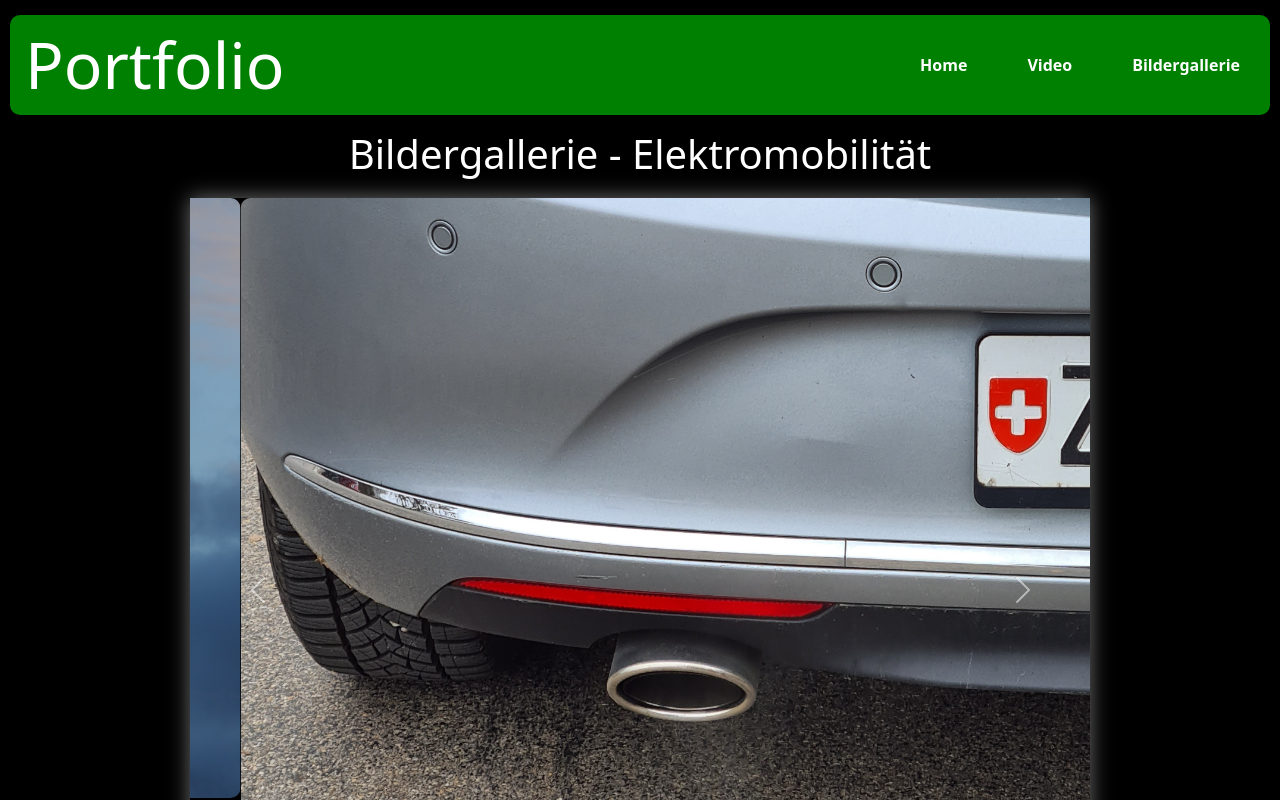
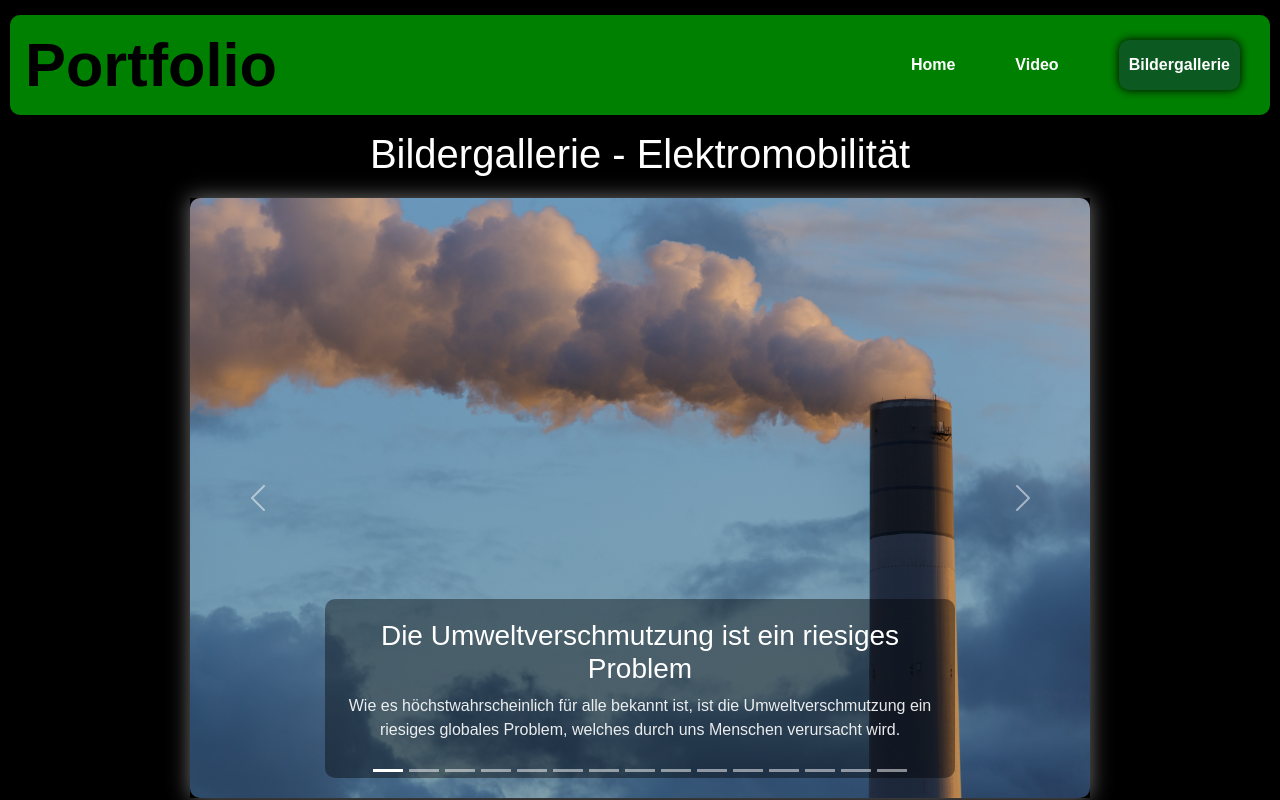
Before and after one commit to LeandroCarvalho200409/m152_portfolio, a React (Create React App) app: page /gallerie in a window 1280 px wide. Shown: the top 800 px of the page. Built offline with nearby package versions, Linux system fonts and the light colour scheme.

Commit message:
Design ein wenig angepasst und Texte bearbeitet.

```diff
--- a/src/App.js
+++ b/src/App.js
@@ -1,19 +1,24 @@
 import React, { useState, useRef, useEffect } from "react";
-import { BrowserRouter, Routes, Route, Link } from "react-router-dom";
+import { BrowserRouter, Routes, Route, NavLink } from "react-router-dom";
 import Video from './Video';
 import Bildergallerie from './Bildegallerie';
 import Home from "./Home";
 import './index.css'
 
 function App() {
+
+  let activeClassName = "activeLink";
+
   return (
     <BrowserRouter>
       <nav>
-        <h1 className="title">Portfolio</h1>
+        <div className="titleContainer">
+          <h1 className="title"><p>Portfolio</p></h1>
+        </div>
         <div className="linkContainer">
-          <Link className="link" to="/"><p className="linkText">Home</p></Link>
-          <Link className="link" to="video"><p className="linkText">Video</p></Link>
-          <Link className="link" to="gallerie"><p className="linkText">Bildergallerie</p></Link>
+          <NavLink className="link" to="/"> <p className="linkText">Home</p> </NavLink>
+          <NavLink className="link" to="video"><p className="linkText">Video</p></NavLink>
+          <NavLink className="link" to="gallerie"><p className="linkText">Bildergallerie</p></NavLink>
         </div>
       </nav>
       <Routes>
--- a/src/Slideshow.js
+++ b/src/Slideshow.js
@@ -6,7 +6,7 @@ import './slideshow.css'
 function Slideshow() {
     return (
         <div className='slideshowContainer'>
-            <Carousel>
+            <Carousel interval={10000}>
                 <Carousel.Item>
                     <img
                         className="d-block w-100"
@@ -30,8 +30,8 @@ function Slideshow() {
                     />
 
                     <Carousel.Caption>
-                        <h3>Second slide label</h3>
-                        <p>Lorem ipsum dolor sit amet, consectetur adipiscing elit.</p>
+                        <h3>Fahrzeuge, welche fossile Kraftstoffe verbrennen sind eines der grössten Verschmutzer</h3>
+                        <p>Eines der grössten CO2-Verursacher sind die Fahrzeuge, welche durch fossile Kraftstoffe betrieben werden. Der grösste Teil der Fahrzeuge, welche wir heutzutage jedoch im Verkehr haben, werden durch solche Kraftstoffe betrieben und sind somit schädlich für die Umwelt.</p>
                     </Carousel.Caption>
                 </Carousel.Item>
                 <Carousel.Item>
@@ -44,9 +44,9 @@ function Slideshow() {
                     />
 
                     <Carousel.Caption>
-                        <h3>Produktion der Elektrofahrzeuge</h3>
+                        <h3>Viele Menschen denken, dass die Elektrofahrzeuge dieses Problem lösen sollen.</h3>
                         <p>
-                            Die Problematik mit den Elektrofahrzeugen fängt schon beim Moment an, wo diese produziert werden und aus der Fabrik kommen. Schon ab diesem Punkt sind sie umweltschädlicher als ein gewöhnliches verbrenner Auto.
+                            Die meisten Personen denken, dass die Elektrofahrzeuge somit die ideale Lösung für unser klimatisches Problem sind. Dies ist auch klar, denn sie werden, vor allem von Klimaaktivisten und Politikern als umweltfreundlich und als nicht CO2-verursachend angeschaut. Ist dies jedoch die Wahrheit?
                         </p>
                     </Carousel.Caption>
                 </Carousel.Item>
@@ -78,7 +78,7 @@ function Slideshow() {
                     <Carousel.Caption>
                         <h3>Extrahierung von Lithium für die Batterien</h3>
                         <p>
-                            Bei der Extrahierung von Lithium für die Produktion von Batterien für die Elektrofahrzeuge entstehen sehr viele schäden auf die Umwelt und für die Umgebung rundherum.
+                            Bei der Extrahierung von Lithium für die Produktion von Batterien für die Elektrofahrzeuge entstehen sehr viele schäden auf die Umwelt und für die Umgebung rundherum. Um die Umweltschäden einer durchschnittlichen Batterie eines Elektroautos zu amortisieren braucht man ca. 8.5 Jahren oder 127'000km.
                         </p>
                     </Carousel.Caption>
                 </Carousel.Item>
@@ -126,7 +126,7 @@ function Slideshow() {
                     <Carousel.Caption>
                         <h3>Elektrische LKWs</h3>
                         <p>
-                            Obwohl viele Anbieter bereits elektrisch Betriebene LKWs anbieten, haben diese meistens nicht die gleiche Reichweite, wie ein normaler LKW
+                            Obwohl viele Anbieter bereits elektrisch Betriebene LKWs anbieten, haben diese meistens nicht die gleiche Reichweite, wie ein normaler LKW, welcher durch fossile Kraftstoffe betrieben werden. Somit sind diese für den internationalen Verkehr noch nicht sehr gut geeignet.
                         </p>
                     </Carousel.Caption>
                 </Carousel.Item>
@@ -206,7 +206,7 @@ function Slideshow() {
                     <Carousel.Caption>
                         <h3>Längere Strecken</h3>
                         <p>
-                            Praesent commodo cursus magna, vel scelerisque nisl consectetur.
+                        Nicht nur bei elektrisch Betriebenen LKWs besteht ein Problem mit der Reichweite, sondern auch mit den Autos. Mit einem elektrisch Betriebenen Auto würde z.B. eine Fahrt von mehreren Tausend Kilometer viel länger dauern, als mit einem gewöhnlichen Auto.
                         </p>
                     </Carousel.Caption>
                 </Carousel.Item>
@@ -220,9 +220,9 @@ function Slideshow() {
                     />
 
                     <Carousel.Caption>
-                        <h3>Fifth slide label</h3>
+                        <h3>Autos gehen, wie alles andere irgendwann kaputt.</h3>
                         <p>
-                            Praesent commodo cursus magna, vel scelerisque nisl consectetur.
+                            Wie alles andere gehen die Autos irgenwann mal kaputt. Bei Elektrofahrzeuge besteht aber die Problematik, dass sie im Vergleich mit anderen Fahrzeuge weniger langlebig sind und, dass dessen Reparaturen viel teurer sind, als bei einem gewöhnlichen Auto.
                         </p>
                     </Carousel.Caption>
                 </Carousel.Item>
@@ -238,7 +238,7 @@ function Slideshow() {
                     <Carousel.Caption>
                         <h3>Akkus von Elektroautos gehen schnell kaputt und müssen daher ersetzt werden</h3>
                         <p>
-                            Praesent commodo cursus magna, vel scelerisque nisl consectetur.
+                            Eine grosse Problematik stellen dabei die Akkus solcher Fahrzeuge dar, denn diese sind durchschnittlich nach 8-10 Jahren, oder 160'000km schon defekt und somit unbrauchbar. Sie sind jedoch auch gleichzeitig die Bestandteile dieser Fahrzeuge, welcher einen höheren CO2-Abdruck hinterlassen und somit ist dies problematisch.
                         </p>
                     </Carousel.Caption>
                 </Carousel.Item>
--- a/src/index.css
+++ b/src/index.css
@@ -1,6 +1,7 @@
 body{
     background-color: black;
     color: white;
+    font-family: Arial, Helvetica, sans-serif;
 }
 
 nav{
@@ -15,12 +16,28 @@ nav{
 }
 
 .title{
-    font-size: 48pt;
-    height: max-content;
+    display: flex;
+    align-items: center;
+    justify-content: center;
+    font-size: 46pt;
+    color: black;
+    height: auto;
+    margin-top: auto;
     margin-bottom: auto;
+    font-weight: bold;
+}
+
+.title p{
+    height: fit-content;
     margin-top: auto;
+    margin-bottom: auto;
+    border-radius: 10px;
+}
+
+.titleContainer{
     margin-left: 15px;
-
+    display: flex;
+    flex-direction: column;
 }
 
 .linkContainer{
@@ -55,11 +72,19 @@ nav{
 
 .carousel-caption {
     background-color: rgba(0, 0, 0, .4);
+    border-radius: 10px;
 
 }
 
 .carousel-caption p{
     opacity: .9;
+    margin-left: 10px;
+    margin-right: 10px;
+}
+
+.carousel-caption h3{
+    margin-left: 10px;
+    margin-right: 10px;
 }
 
 .pageHeader{
@@ -78,3 +103,19 @@ nav{
 .d-block{
     border-radius: 10px;
 }
+
+nav .active {
+    background-color: #0d5922;
+    height: 50px;
+    margin-top: auto;
+    margin-bottom: auto;
+    border-radius: 10px;
+    box-shadow: 0 0 10px black;
+}
+
+nav .active p{
+    margin-top: auto;
+    margin-bottom: auto;
+    margin-left: 10px;
+    margin-right: 10px;
+}
```
